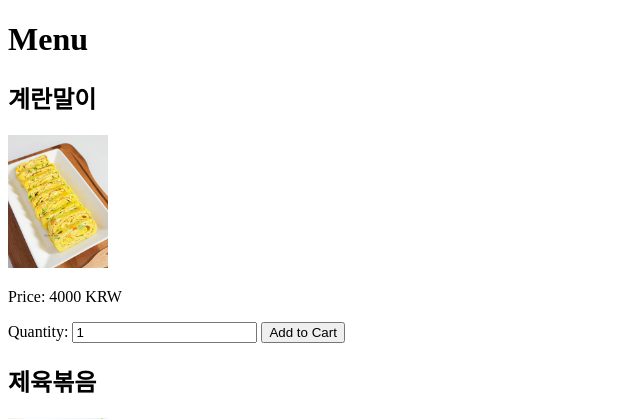
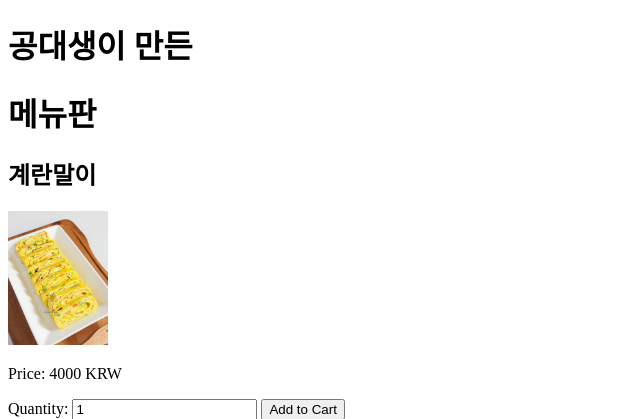
Before and after one commit to kimd0h00n/external, a Flask app: page / in a window 1280 px wide. Shown: the top 419 px of the page, without its empty margins (0-640 px from the left). Run offline with Flask 2, Linux system fonts and the light colour scheme.

Commit message:
Update index.html

```diff
--- a/templates/index.html
+++ b/templates/index.html
@@ -11,7 +11,8 @@
     </style>
 </head>
 <body>
-    <h1>Menu</h1>
+    <h1>공대생이 만든</h1>
+    <h1>메뉴판</h1>
     {% for item in menu_items %}
     <div>
         <h2>{{ item.name }}</h2>
```
